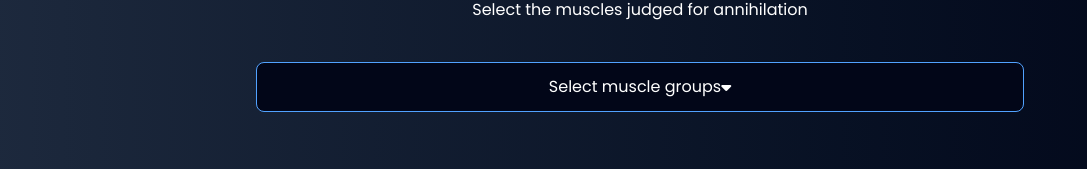
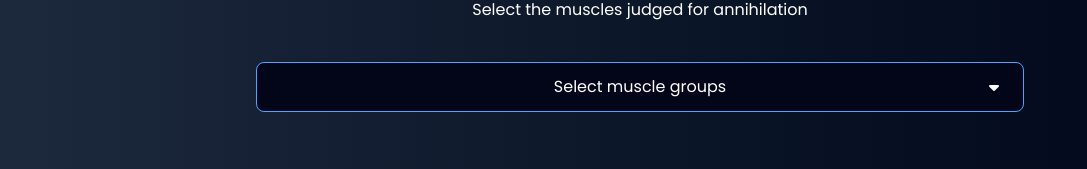
Before and after one commit to AbdullahiAbdulganiyu/fitness-app, a React (Vite) app: page / in a window 1280 px wide. Shown: the part 1312-1481 px from the top of the page, without its empty margins (0-1087 px from the left). Built offline with nearby package versions, Linux system fonts and the light colour scheme.

Commit message:
adding some classes to style the icon

```diff
--- a/src/components/Generator.jsx
+++ b/src/components/Generator.jsx
@@ -49,7 +49,7 @@ export default function Generator() {
         <div className="bg-slate-950 p-3 border border-solid border-blue-400 rounded-lg">
           <div className="relative flex items-center justify-center">
             <p>Select muscle groups</p>
-            <i className="fa-solid fa-caret-down"></i>
+            <i className="fa-solid fa-caret-down absolute right-3 top-1/2 -translate-y-1/2"></i>
           </div>
         </div>
       </SectionWrapper>
```
